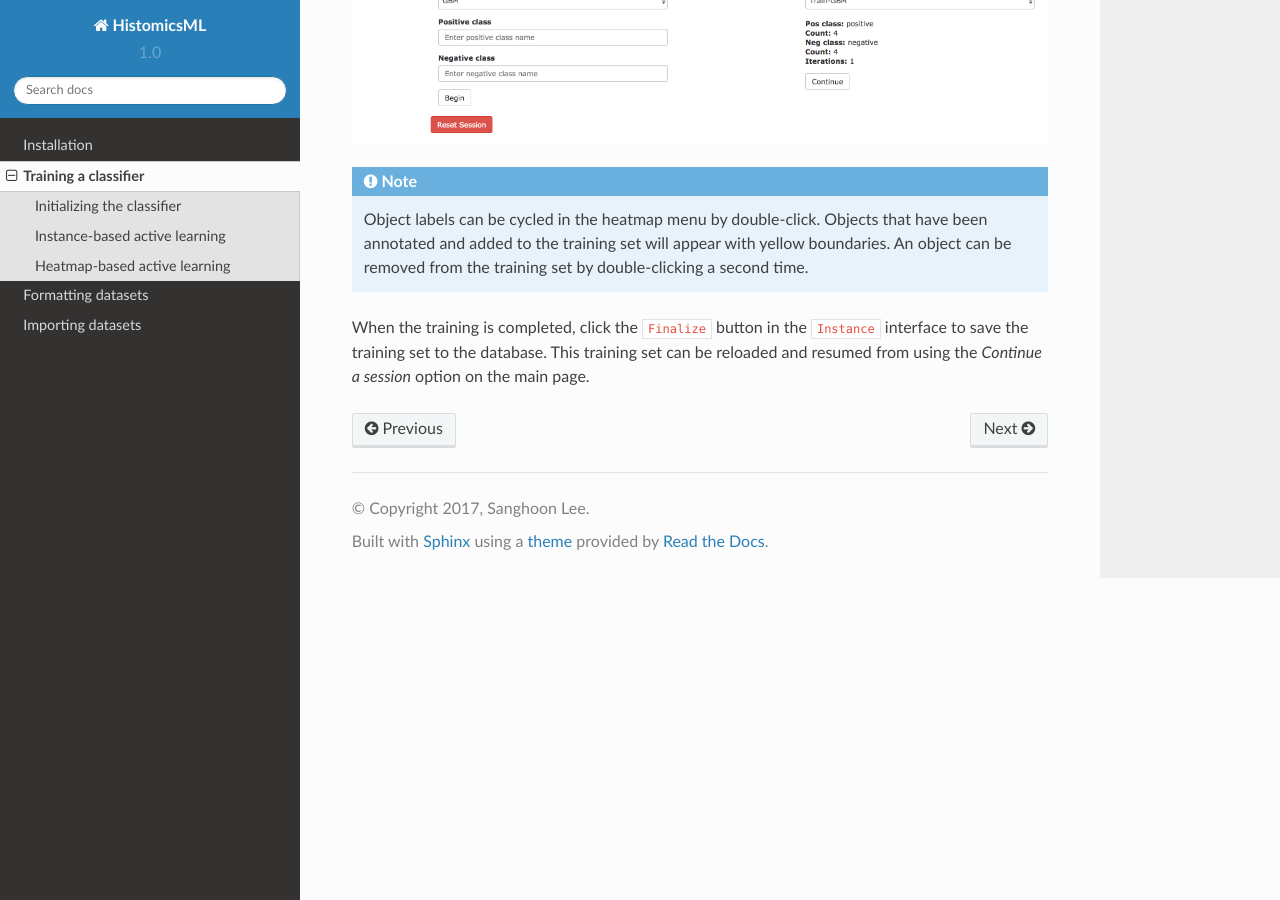
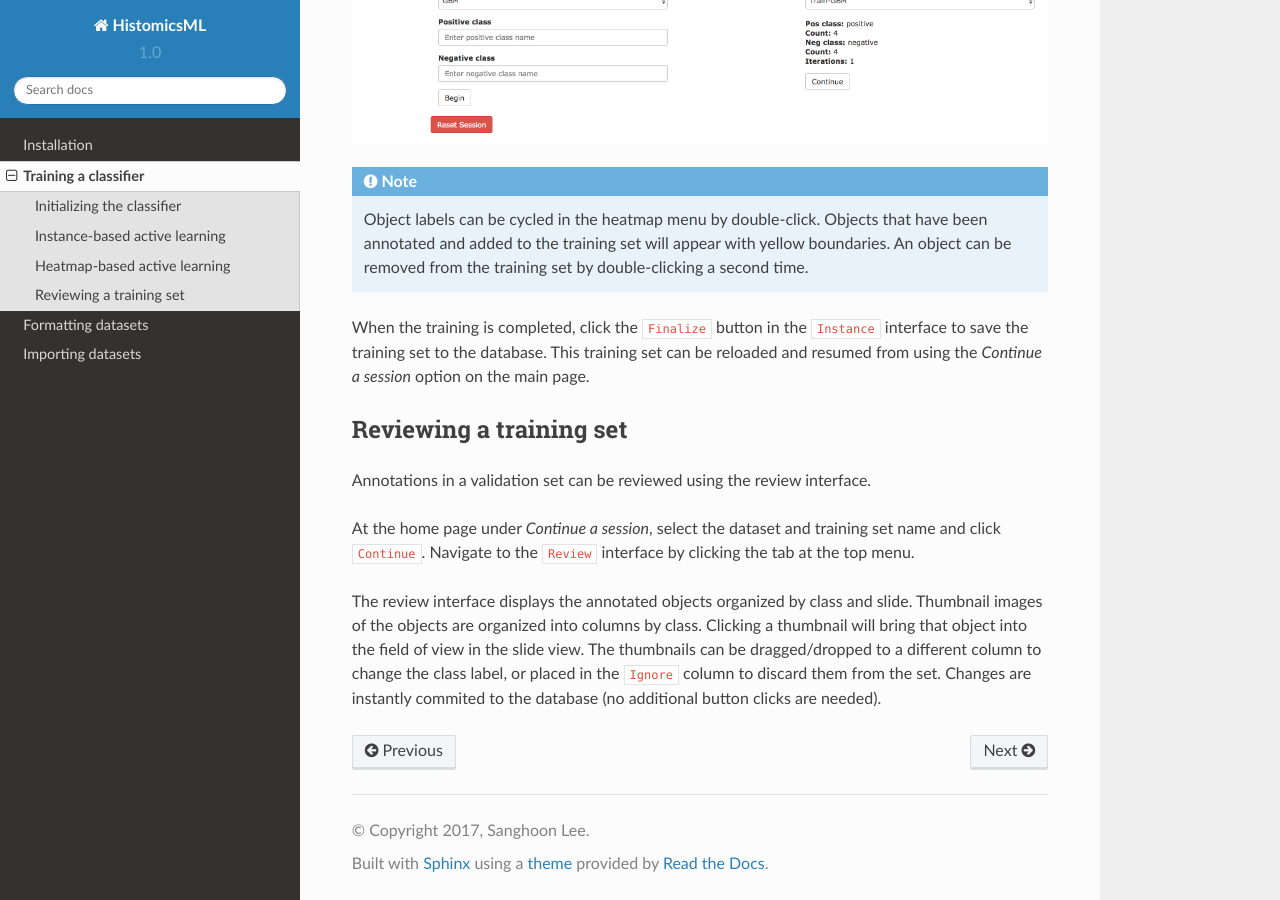
Before and after one commit to PathologyDataScience/HistomicsML, a Sphinx documentation site: the page built from docs/example.rst, in a window 1280 px wide and 900 px high, scrolled down 3343 px. Built offline with Sphinx 7.4.7 and the Read the Docs theme 2.0.0, drawn with Linux system fonts in a browser that asks for light colours.

Commit message:
Update example.rst
Added description of review capability

```diff
--- a/docs/example.rst
+++ b/docs/example.rst
@@ -48,3 +48,11 @@
 .. note:: Object labels can be cycled in the heatmap menu by double-click. Objects that have been annotated and added to the training set will appear with yellow boundaries. An object can be removed from the training set by double-clicking a second time.
 
 When the training is completed, click the ``Finalize`` button in the ``Instance`` interface to save the training set to the database. This training set can be reloaded and resumed from using the *Continue a session* option on the main page.
+
+Reviewing a training set
+------------------------------
+Annotations in a validation set can be reviewed using the review interface.
+
+At the home page under *Continue a session*, select the dataset and training set name and click ``Continue``. Navigate to the ``Review`` interface by clicking the tab at the top menu.
+
+The review interface displays the annotated objects organized by class and slide. Thumbnail images of the objects are organized into columns by class. Clicking a thumbnail will bring that object into the field of view in the slide view. The thumbnails can be dragged/dropped to a different column to change the class label, or placed in the ``Ignore`` column to discard them from the set. Changes are instantly commited to the database (no additional button clicks are needed).
```
